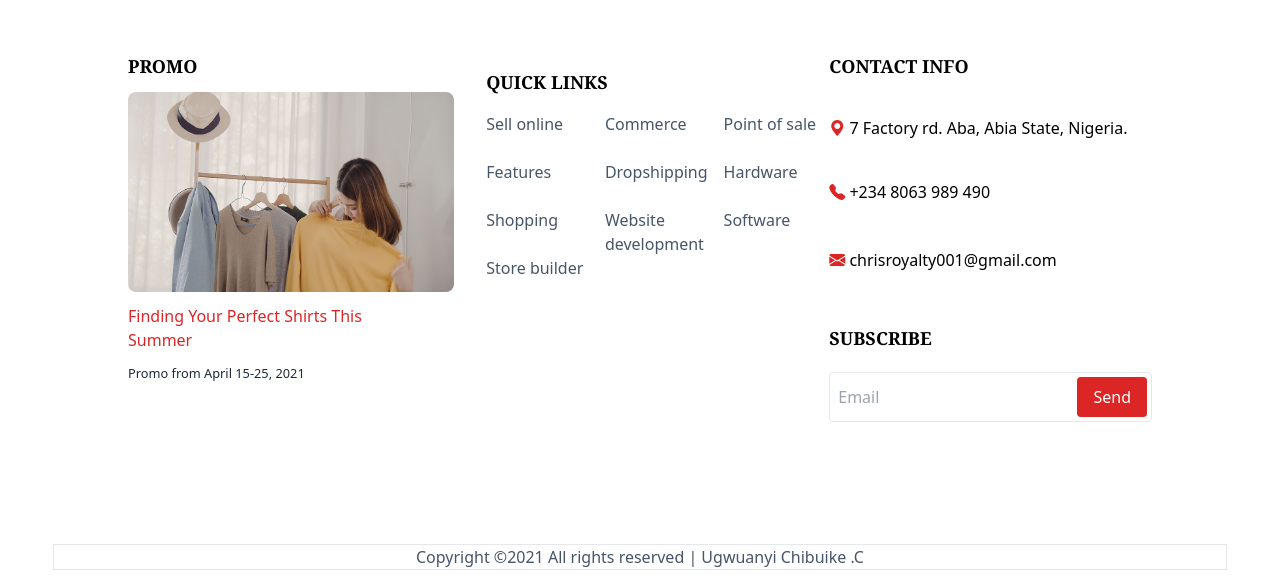
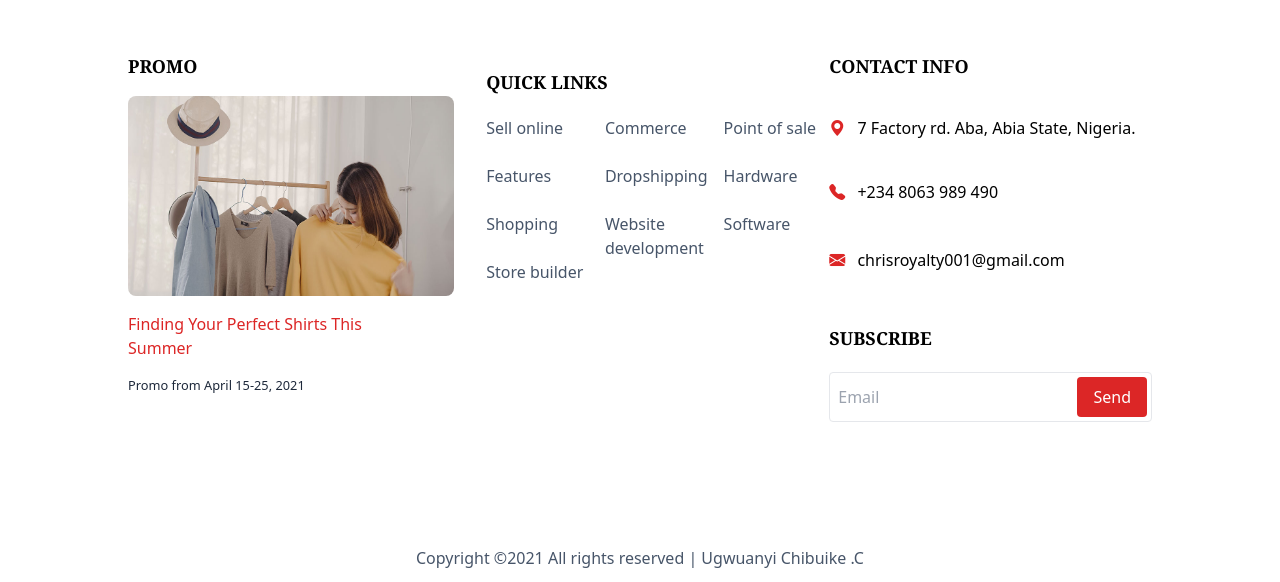
Before and after one commit to ChrisRoyalty/Fashion-Website, a plain HTML site: page index.html in a window 1280 px wide. Shown: the part 4612-5194 px from the top of the page. Drawn offline with nearby package versions, Linux system fonts and the light colour scheme.

Commit message:
repositioned the contact-info div

```diff
--- a/index.html
+++ b/index.html
@@ -301,13 +301,13 @@
     </section>
     <footer class="flex justify-center mt-[100px]">
       <div class="footer-content w-4/5 md:flex md:justify-between">
-        <div class="promo flex flex-col gap-3">
+        <div class="promo flex flex-col gap-4">
           <b class="font-serif text-lg">PROMO</b>
           <img src="images/shirts.jpg" alt="shirts" class="rounded-lg h-[200px] md:w-11/12">
           <p class="text-red-600">Finding Your Perfect Shirts This <br>Summer</p>
           <small class="text-slate-800">Promo from April 15-25, 2021</small>
         </div>
-        <div class="quick-links flex flex-col gap-4">
+        <div class="quick-links flex flex-col gap-5">
           <b class="font-serif text-lg mt-4">QUICK LINKS</b>
           <div class="md:grid md:grid-cols-3 gap-4 mb-4">
             <ul class="flex flex-col gap-4 text-slate-600">
@@ -332,15 +332,15 @@
           <b class="mb-2 font-serif text-lg">CONTACT INFO</b>
           <ul class="flex flex-col gap-5">
             <li class="my-2">
-              <span><i class="bi bi-geo-alt-fill text-red-600"></i></span>
+              <span class="pr-2"><i class="bi bi-geo-alt-fill text-red-600"></i></span>
               <span>7 Factory rd. Aba, Abia State, Nigeria.</span>
             </li>
             <li class="my-3">
-              <span><i class="bi bi-telephone-fill text-red-600"></i></span>
+              <span class="pr-2"><i class="bi bi-telephone-fill text-red-600"></i></span>
               <span>+234 8063 989 490</span>
             </li>
             <li class="my-3">
-              <span><i class="bi bi-envelope-fill text-red-600"></i></span>
+              <span class="pr-2"><i class="bi bi-envelope-fill text-red-600"></i></span>
               <span>chrisroyalty001@gmail.com</span>
             </li>
           </ul>
@@ -356,7 +356,7 @@
 
     </footer>
     <div class="copyright h-[20vh] flex justify-center items-end text-slate-600">
-      <p class="border text-center mb-3 w-11/12">Copyright ©2021 All rights reserved | Ugwuanyi Chibuike .C</p>
+      <p class="text-center mb-3 w-11/12">Copyright ©2021 All rights reserved | Ugwuanyi Chibuike .C</p>
     </div>
   </body>
 </html>
```
Also changed, not shown: css/output.css.
